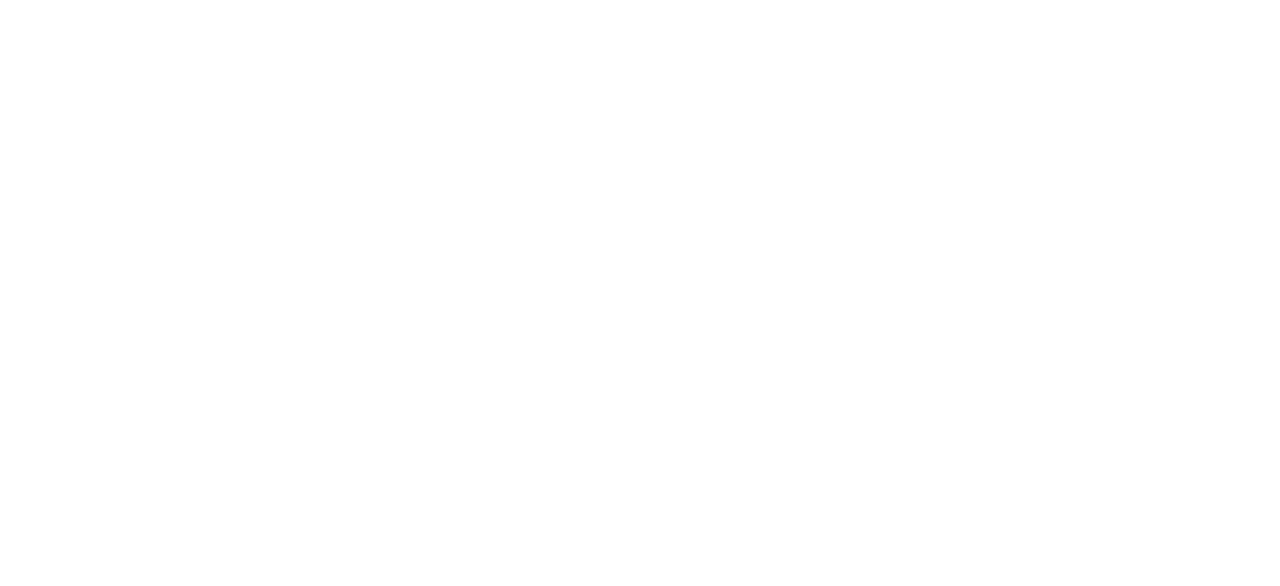
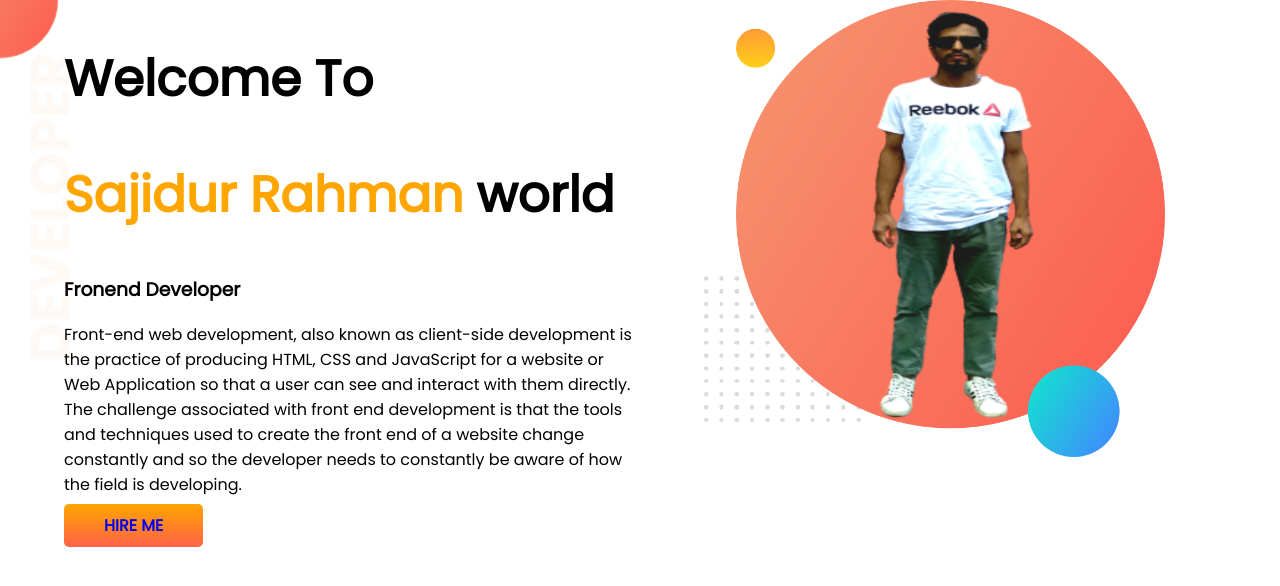
Before and after one commit to sajidur319370/Developer-Portfolio, a plain HTML site: page index.html in a window 1280 px wide. Drawn offline with Linux system fonts and the light colour scheme.

Commit message:
top-banner added

```diff
--- a/index.html
+++ b/index.html
@@ -6,10 +6,30 @@
     <meta http-equiv="X-UA-Compatible" content="IE=edge">
     <meta name="viewport" content="width=device-width, initial-scale=1.0">
     <title>Sajid Portfolio</title>
+    <link rel="preconnect" href="https://fonts.googleapis.com">
+    <link rel="preconnect" href="https://fonts.gstatic.com" crossorigin>
+    <link href="https://fonts.googleapis.com/css2?family=Poppins&display=swap" rel="stylesheet">
     <link rel="stylesheet" href="style.css">
 </head>
 
 <body>
+    <section class="top-banner">
+        <div class="half-width">
+            <h1>Welcome To</h1>
+            <h1> <span class="orange">Sajidur Rahman </span>world</h1>
+            <h3>Fronend Developer</h3>
+            <p>Front-end web development, also known as client-side development is the practice of producing HTML, CSS and JavaScript for a website or Web Application so that a user can see and interact with them directly. The challenge associated with front
+                end development is that the tools and techniques used to create the front end of a website change constantly and so the developer needs to constantly be aware of how the field is developing.</p>
+            <a class="link-button" target="blank" href="https://www.facebook.com/">Hire Me</a>
+        </div>
+        <div class="half-width">
+            <img src="images/sajidur.png" alt="sajidur">
+
+        </div>
+
+    </section>
+
+
 
 </body>
 
--- a/style.css
+++ b/style.css
@@ -0,0 +1,39 @@
+body {
+    font-family: 'Poppins', sans-serif;
+    margin: 0;
+}
+
+h1 {
+    font-size: 50px;
+}
+
+.orange {
+    color: orange;
+}
+
+section {
+    display: flex;
+}
+
+.half-width {
+    width: 50%;
+    padding-left: 5%;
+}
+
+.half-width img {
+    width: 80%;
+}
+
+.link-button {
+    text-decoration: none;
+    text-transform: uppercase;
+    background-image: linear-gradient(orange, tomato);
+    padding: 10px 40px;
+    border-radius: 5px;
+    font-weight: 700;
+}
+
+.top-banner {
+    background-image: url(images/top-banner.png);
+    background-repeat: no-repeat;
+}
```
Also changed, not shown: images/dream-bg.png (added), images/exp-bg.png (added), images/jhankar.png (added), images/jhankar2.png (added), images/my-bg.png (added), images/my-bg2.png (added), images/sajid2.png (added), images/sajidur.png (added), images/top-banner.png (added), 7 other files.
